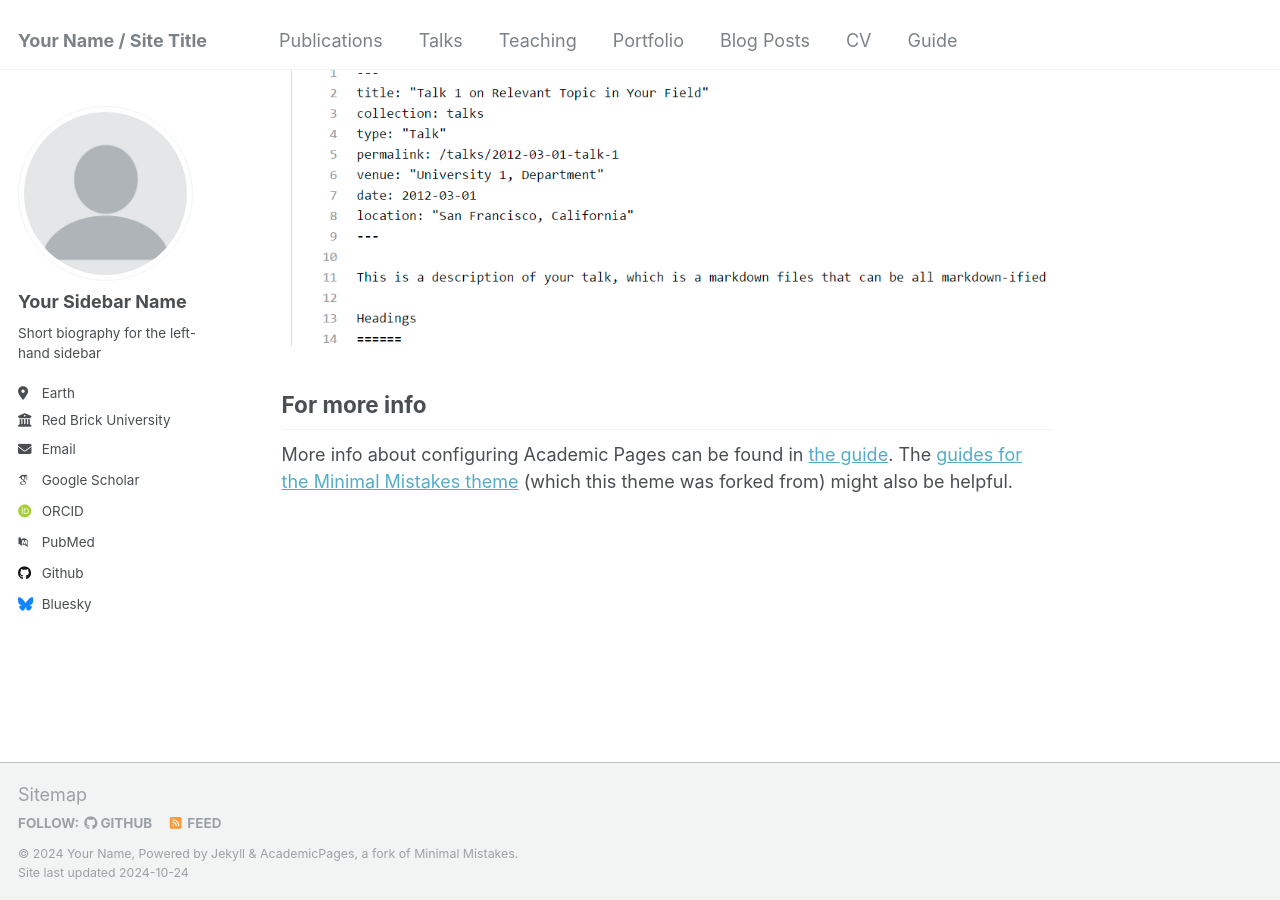
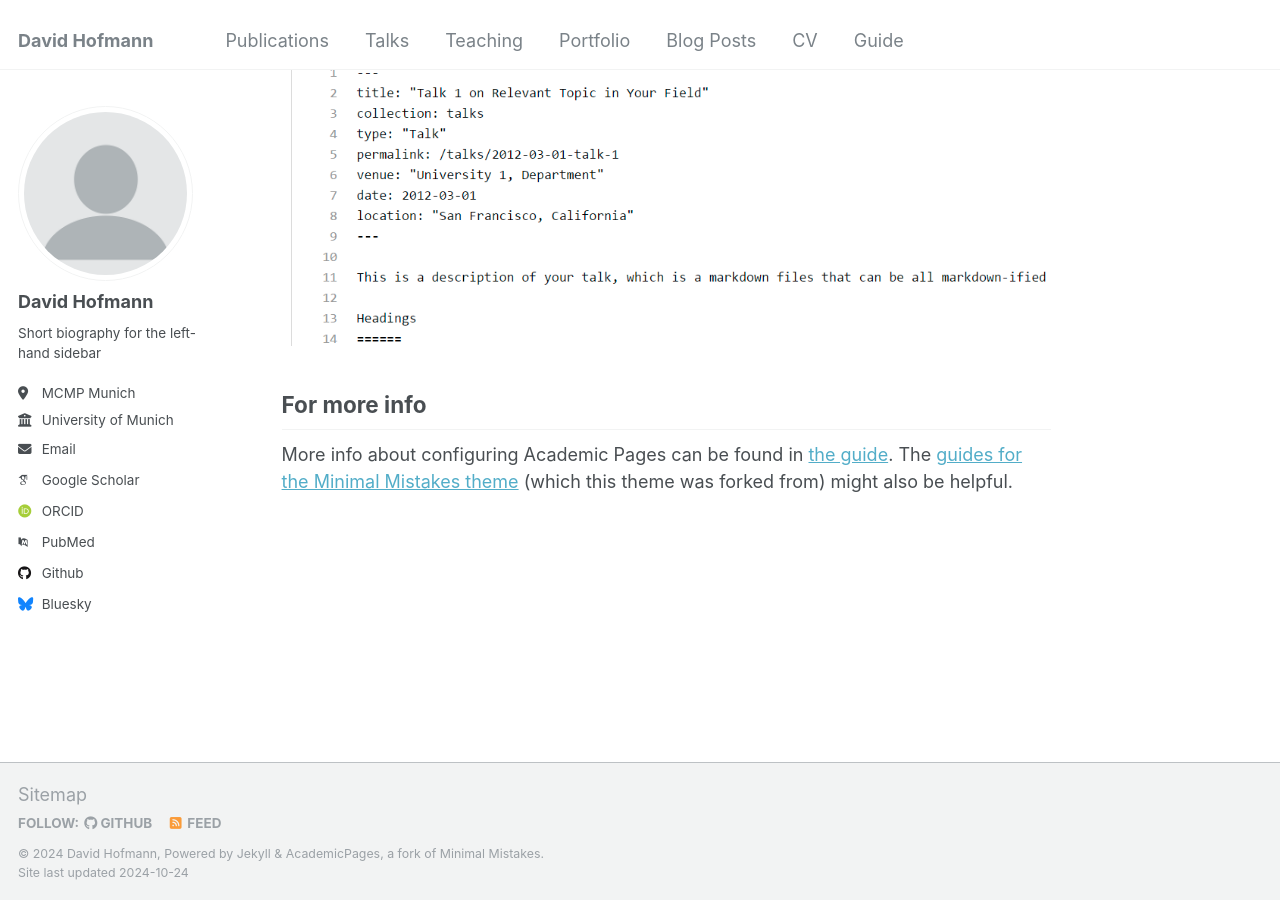
Before and after one commit to davidhofmnn/davidhofmann.github.io, a Jekyll site: the page built from _pages/about.md, in a window 1280 px wide and 900 px high, scrolled down 2643 px. Built offline with Jekyll 4.4.1, drawn with Linux system fonts in a browser that asks for light colours; some web fonts are replaced.

Commit message:
_config.yml

```diff
--- a/_config.yml
+++ b/_config.yml
@@ -8,10 +8,10 @@
 
 # Basic Site Settings
 locale                   : "en-US"
-title                    : "Your Name / Site Title"
+title                    : "David Hofmann"
 title_separator          : "-"
-name                     : &name "Your Name"
-description              : &description "personal description"
+name                     : &name "David Hofmann"
+description              : &description "I'm a Munich Center for Mathematical Philosophy graduate student. I focus on philosophy of mathematics."
 url                      : https://academicpages.github.io # the base hostname & protocol for your site e.g. "https://mmistakes.github.io"
 baseurl                  : "" # the subpath of your site, e.g. "/blog"
 repository               : "academicpages/academicpages.github.io"
@@ -22,13 +22,13 @@ repository               : "academicpages/academicpages.github.io"
 author:
   # Biographic information
   avatar           : "profile.png"
-  name             : "Your Sidebar Name"
+  name             : "David Hofmann"
   pronouns         : # example: "she/her"
   bio              : "Short biography for the left-hand sidebar"
-  location         : "Earth"
-  employer         : "Red Brick University"
+  location         : "MCMP Munich"
+  employer         : "University of Munich"
   uri              : # URL
-  email            : "none@example.org"
+  email            : "davidhofmnn@yahoo.de"
 
   # Academic websites
   arxiv            : # URL - Update with the correct link to your profile
```
